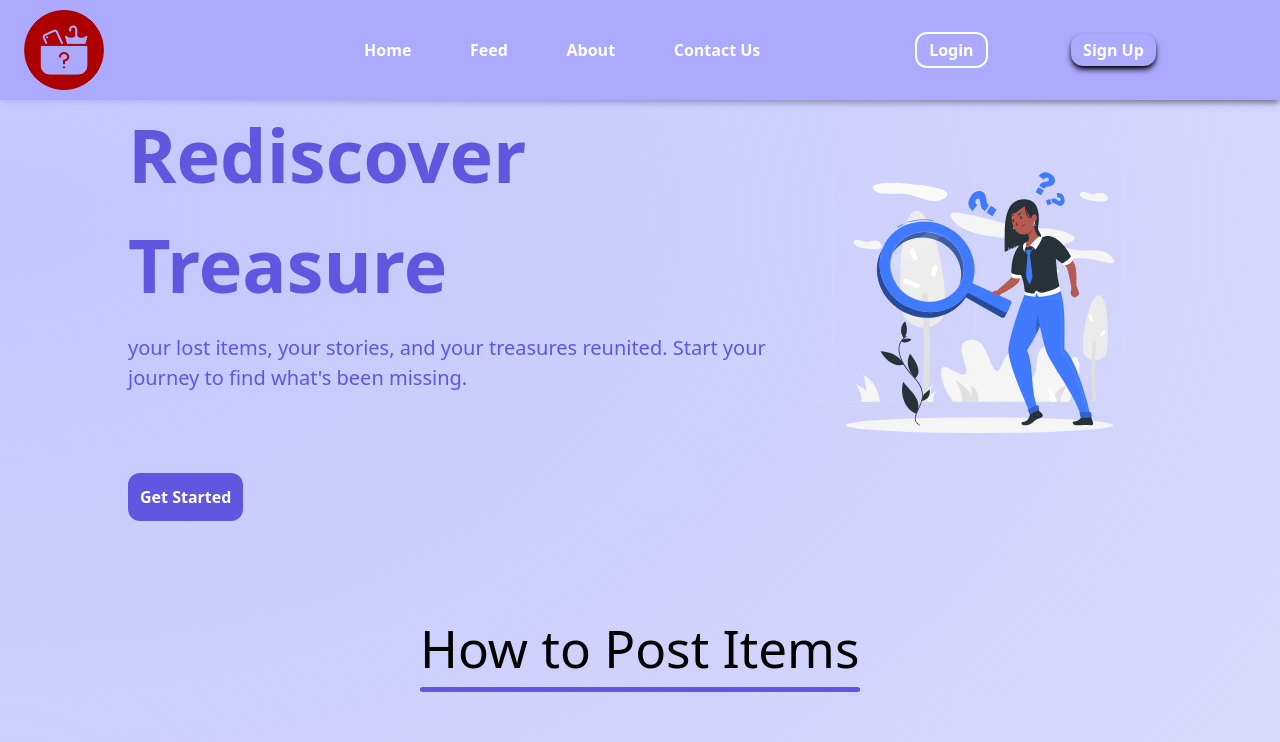
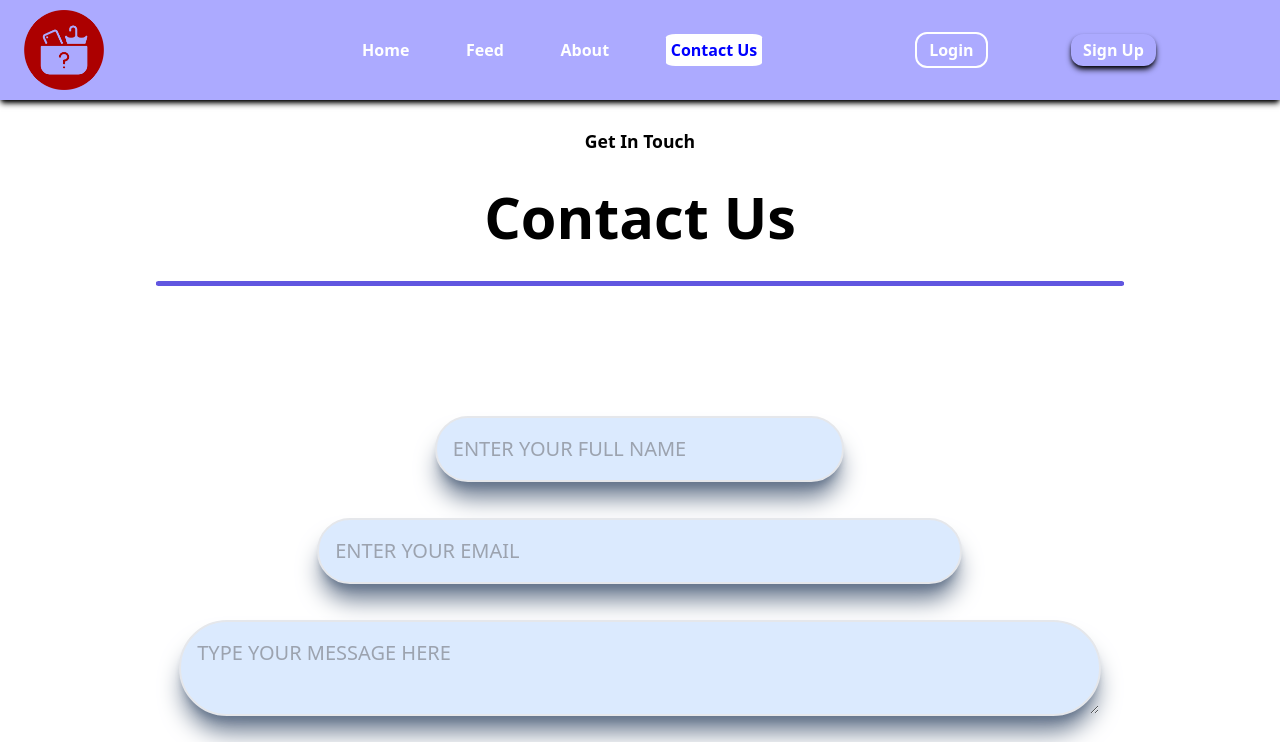
Before and after one commit to devrahuljourney/lostandfound, a React (Create React App) app: page /contactus in a window 1280 px wide. Shown: the top 742 px of the page. Built offline with nearby package versions, Linux system fonts and the light colour scheme.

Commit message:
adding contact us

```diff
--- a/src/App.js
+++ b/src/App.js
@@ -1,6 +1,5 @@
-import logo from './logo.svg';
-import './App.css';
-import { BrowserRouter as Router, Routes, Route } from 'react-router-dom';
+import { BrowserRouter as Router, Routes, Route, useNavigate } from 'react-router-dom';
+import { useState, useEffect } from 'react';
 
 import Feed from './components/Feed';
 import Home from './components/Home';
@@ -9,27 +8,40 @@ import Login from './components/Login';
 import NavBar from './components/NavBar';
 import Footer from './components/Footer';
 import About from './components/About';
-import { useState } from 'react';
+import ContactUs from './components/ContactUs';
+
 function App() {
   const[footer,setFooter] = useState(true);
+  // Initialize the footer state from localStorage or default to true
+  // const [footer, setFooter] = useState(() => {
+  //   const savedFooter = localStorage.getItem('footer');
+  //   return savedFooter ? JSON.parse(savedFooter) : true;
+  // });
+
+  // // Get the navigate function from React Router
+  // const navigate = useNavigate();
+
+  // // Update localStorage and the state when the footer state changes
+  // useEffect(() => {
+  //   localStorage.setItem('footer', JSON.stringify(footer));
+  // }, [footer]);
+
   return (
-    <div className=''>
-      {/* Use BrowserRouter */}
-         <NavBar footer = {footer} setFooter = {setFooter} />
+
+      <div className="">
+        {/* Pass footer and setFooter as props to NavBar */}
+        <NavBar footer={footer} setFooter={setFooter} />
         <Routes>
-          <Route path="/" element={<Home/>} />
+          <Route path="/" element={<Home />} />
           <Route path="/login" element={<Login />} />
           <Route path="/signup" element={<SignUp />} />
           <Route path="/feed" element={<Feed />} />
           <Route path="/about" element={<About />} />
+          <Route path="/contactus" element={<ContactUs />} />
         </Routes>
-        <div>
-          {
-            footer ? (<Footer/>) : (null)
-          }
-        </div>
+        <div>{footer ? <Footer /> : null}</div>
+      </div>
 
-    </div>
   );
 }
 
--- /dev/null
+++ b/src/components/ContactUs.js
@@ -0,0 +1,65 @@
+import React, { useState } from 'react'
+import Aos from 'aos';
+import 'aos/dist/aos.css';
+export default function ContactUs() {
+    const[formData,setFormData] = useState({
+        Name:"",
+        email:"",
+        comment:""
+    })
+    function changeHandler(event)
+    {
+        const{name,type,value} = event.target;
+        setFormData((prev)=>({
+            ...prev,
+            [name] : value
+        }))
+    }
+    function submitHandler(event)
+    {
+        event.preventDefault();
+        console.log(formData)
+    }
+
+  return (
+
+    <div  className=''>
+
+       <div data-aos="flip-right" className='flex flex-col justify-center mx-auto  gap-5 items-center w-[80%] p-7'>
+        <p className='font-bold text-[1.1rem] '>Get In Touch</p>
+        <p className='font-bold md:text-[3.6rem] text-[1.4rem]'>Contact Us</p>
+        <div className='border-b  border-4 w-full rounded-lg border-button'></div>
+       </div>
+
+       <form className='flex mt-[8%] flex-col w-[80%] gap-9 justify-center mx-auto items-center' onSubmit={submitHandler}>
+         <label data-aos="flip-left" className='w-[80%] flex justify-center items-center mx-auto'>
+            <input className='md:w-[50%] md:text-[20px] text-[16px] text-slate-400 font-[400] w-full shadow-xl focus:outline-none focus:ring focus:border-blue-300 shadow-slate-500 bg-blue-100 bg-blur-lg border-2 border-spacing-3 rounded-full p-4 backdrop-blur-lg ' type='text'
+                name='Name'
+                value={formData.Name}
+                onChange={changeHandler}
+                placeholder='ENTER YOUR FULL NAME'
+            />
+         </label>
+
+         <label data-aos="flip-right" className='w-[90%] flex justify-center items-center mx-auto'>
+            <input className='md:w-[70%] md:text-[20px] text-[16px] text-slate-400 font-[400] placeholder-center focus:outline-none focus:ring focus:border-blue-300   pl-4 pr-10  shadow-xl shadow-slate-500 w-full  bg-blue-100 bg-blur-lg border-2 border-spacing-3 rounded-full p-4 backdrop-blur-lg ' type='email'
+                name='email'
+                value={formData.email}
+                onChange={changeHandler}
+                placeholder='ENTER YOUR EMAIL'
+            />
+         </label>
+         <label data-aos="flip-right" className='w-[100%]  flex justify-center items-center mx-auto'>
+            <textarea className='md:w-[90%] md:text-[20px] text-[16px] text-slate-400 font-[400] shadow-xl shadow-slate-500 w-full focus:outline-none focus:ring focus:border-blue-300 bg-blue-100 bg-blur-lg border-2 border-spacing-3 rounded-full p-4 backdrop-blur-lg ' type='text'
+                name='comment'
+                value={formData.comment}
+                onChange={changeHandler}
+                placeholder='TYPE YOUR MESSAGE HERE'
+            />
+         </label>
+         <button  type='submit' className='bg-button text-white p-3 w-[120px] text-[22px] rounded-xl font-bold  '>send</button>
+       </form>
+
+    </div>
+  )
+}
--- a/src/components/Footer.js
+++ b/src/components/Footer.js
@@ -9,6 +9,7 @@ import home from '../assests/home.svg';
 import {AiOutlineUserAdd} from 'react-icons/ai';
 import {GoVerified} from 'react-icons/go';
 import {MdPostAdd} from 'react-icons/md';
+import ContactUs from './ContactUs';
 export default function ()
 
 {
@@ -75,6 +76,8 @@ export default function ()
      </div>
 
          <About/>
+         <div className='border-b-2'></div>
+         <ContactUs/>
 
     </div>
   )
--- a/src/components/NavBar.js
+++ b/src/components/NavBar.js
@@ -37,7 +37,7 @@ export default function NavBar(props) {
                         <NavLink to = "/about">About</NavLink>
                     </li>
                     <li onClick={()=> {setFooter(false); setMenu(false);} } className='hover:bg-white hover:rounded-lg hover:text-black hover:p-1'>
-                        <NavLink to = "/">Contact Us</NavLink>
+                        <NavLink to = "/contactus">Contact Us</NavLink>
                     </li>
 
                 </ul>
```
